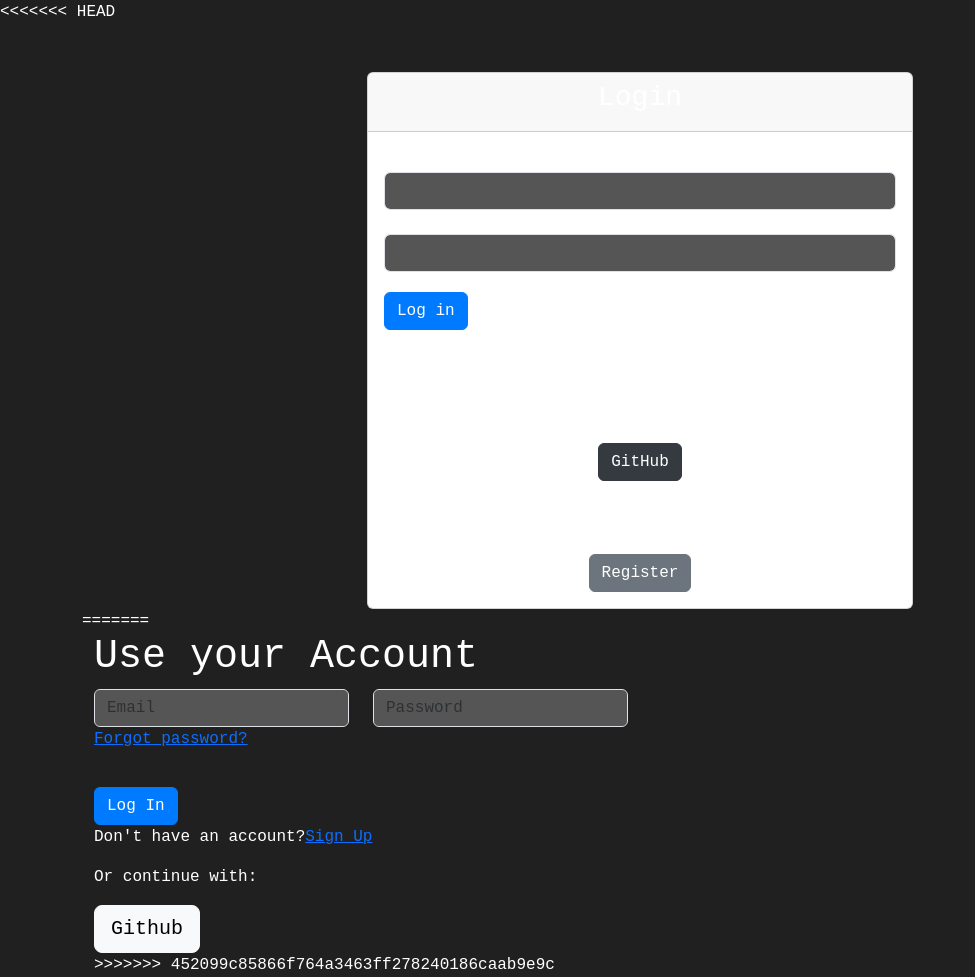
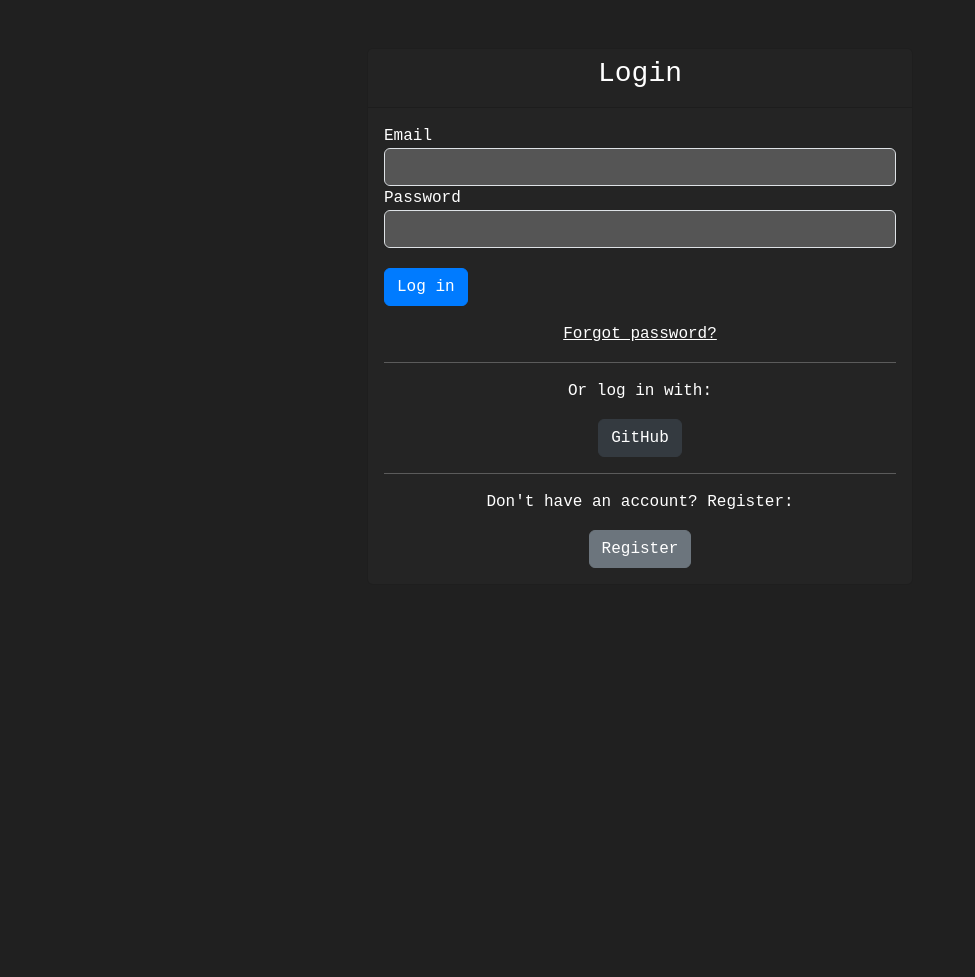
Before and after one commit to Lakasha-hub/E-commerce-Node.js-Express, a Node server app: template src/views/login.handlebars in a window 1280 px wide. Shown: the whole page, without its empty margins (0-975 px from the left). After the commit the page ends 568 px from the top, so only its background shows below. Run offline with Node 20, Linux system fonts and the light colour scheme; the template is opened without the code that fills it, so the values that code supplies are empty; some libraries are stand-ins or nearby versions.

Commit message:
Update login, register, products and cart view

```diff
--- a/src/public/css/register-login.css
+++ b/src/public/css/register-login.css
@@ -1,4 +1,3 @@
-<<<<<<< HEAD
 .card {
   background-color: #242424;
 }
@@ -48,60 +47,4 @@
 
 .btn-primary{
   margin-top: 20px;
-=======
-html,
-body {
-  height: 100%;
-  margin: 0;
-  padding: 0;
 }
-
-.container {
-  min-height: 100%;
-}
-
-/* .container {
-  margin-left: auto;
-  margin-right: auto;
-} */
-h1 {
-  display: flex;
-  justify-content: center;
-  align-items: center;
-  margin-top: 20%;
-  margin-bottom: 20px;
-}
-
-#FirstLabels {
-  justify-content: center;
-  margin-bottom: 20px;
-}
-
-#SecondLabels {
-  justify-content: center;
-}
-
-.containerBtn {
-  display: flex;
-  justify-content: center;
-  align-items: center;
-  margin-top: 20px;
-}
-
-p {
-  display: flex;
-  justify-content: center;
-  align-items: center;
-  margin-top: 20px;
-}
-
-a {
-  text-decoration: none;
-}
-
-.btn-light {
-  display: flex;
-  justify-content: center;
-  align-items: center;
->>>>>>> 452099c85866f764a3463ff278240186caab9e9c
-}
--- a/src/public/js/login.js
+++ b/src/public/js/login.js
@@ -1,28 +1,17 @@
 document.addEventListener("DOMContentLoaded", () => {
   const btn = document.querySelector(".btn-primary");
-<<<<<<< HEAD
   btn.addEventListener("click", function btnListener(event) {
     event.preventDefault();
     const email = document.querySelector("#email").value;
     const password = document.querySelector("#password").value;
-=======
-  btn.addEventListener("click", function btnListener() {
-    const email = document.querySelector("#inputEmail4").value;
-    const password = document.querySelector("#inputPassword4").value;
->>>>>>> 452099c85866f764a3463ff278240186caab9e9c
 
     if (!email.trim() || !password.trim()) {
       return Swal.fire({
         position: "top-end",
-<<<<<<< HEAD
         showConfirmButton: false,
         title: `Complete all camps`,
         color: "#fff",
         background: "#555",
-=======
-        title: "Complete all camps",
-        showConfirmButton: false,
->>>>>>> 452099c85866f764a3463ff278240186caab9e9c
         timer: 2000,
       });
     }
@@ -47,15 +36,10 @@ document.addEventListener("DOMContentLoaded", () => {
           btn.removeEventListener("click", btnListener);
         return Swal.fire({
           position: "top-end",
-<<<<<<< HEAD
           showConfirmButton: false,
           title: `${error}`,
           color: "#fff",
           background: "#555",
-=======
-          title: `${error}`,
-          showConfirmButton: false,
->>>>>>> 452099c85866f764a3463ff278240186caab9e9c
           timer: 2000,
         });
       });
--- a/src/views/login.handlebars
+++ b/src/views/login.handlebars
@@ -1,7 +1,6 @@
 <head>
   <link rel="stylesheet" href="/css/register-login.css" />
 </head>
-<<<<<<< HEAD
 
 <div class="container mt-5">
   <div class="row justify-content-center">
@@ -49,37 +48,6 @@
       </div>
     </div>
   </div>
-=======
-<div class="container">
-  <h1>Use your Account</h1>
-
-  <div class="row align-items-center" id="FirstLabels">
-    <div class="col-md-3 align-self-center">
-      <input
-        type="email"
-        placeholder="Email"
-        class="form-control"
-        id="inputEmail4"
-      />
-    </div>
-    <div class="col-md-3 align-self-center">
-      <input
-        type="password"
-        placeholder="Password"
-        class="form-control"
-        id="inputPassword4"
-      />
-    </div>
-  </div>
-  <p><a href="/restorePassword">Forgot password?</a></p>
-  <div class="containerBtn"><button type="button" class="btn btn-primary">Log In</button></div>
-  <p>Don't have an account?<a href="/register">Sign Up</a></p>
-  <p>Or continue with:</p>
-  <div class="containerBtn"><a href="/api/sessions/github"><button
-        class="btn btn-light btn-lg"
-      >Github</button></a></div>
-
->>>>>>> 452099c85866f764a3463ff278240186caab9e9c
 </div>
 
 <script src="https://cdn.jsdelivr.net/npm/sweetalert2@11"></script>
--- a/src/views/products.handlebars
+++ b/src/views/products.handlebars
@@ -58,11 +58,7 @@
           </a>
 
           <ul class="dropdown-menu">
-<<<<<<< HEAD
             <li><a class="dropdown-item" href="/profile">View Profile</a></li>
-=======
-            <li><a class="dropdown-item" href="#">View Profile</a></li>
->>>>>>> 452099c85866f764a3463ff278240186caab9e9c
             <li><hr class="dropdown-divider" /></li>
             <li><a class="dropdown-item" id="logout" href="#">Log Out</a></li>
           </ul>
```
Also changed, not shown: src/public/js/cart.js (+8 -74 lines), src/public/js/functions.js (+1 -43 lines), src/public/js/products.js (+0 -30 lines), src/public/js/register.js (+0 -19 lines), src/views/cart.handlebars (+0 -18 lines), src/views/register.handlebars (+0 -7 lines).
